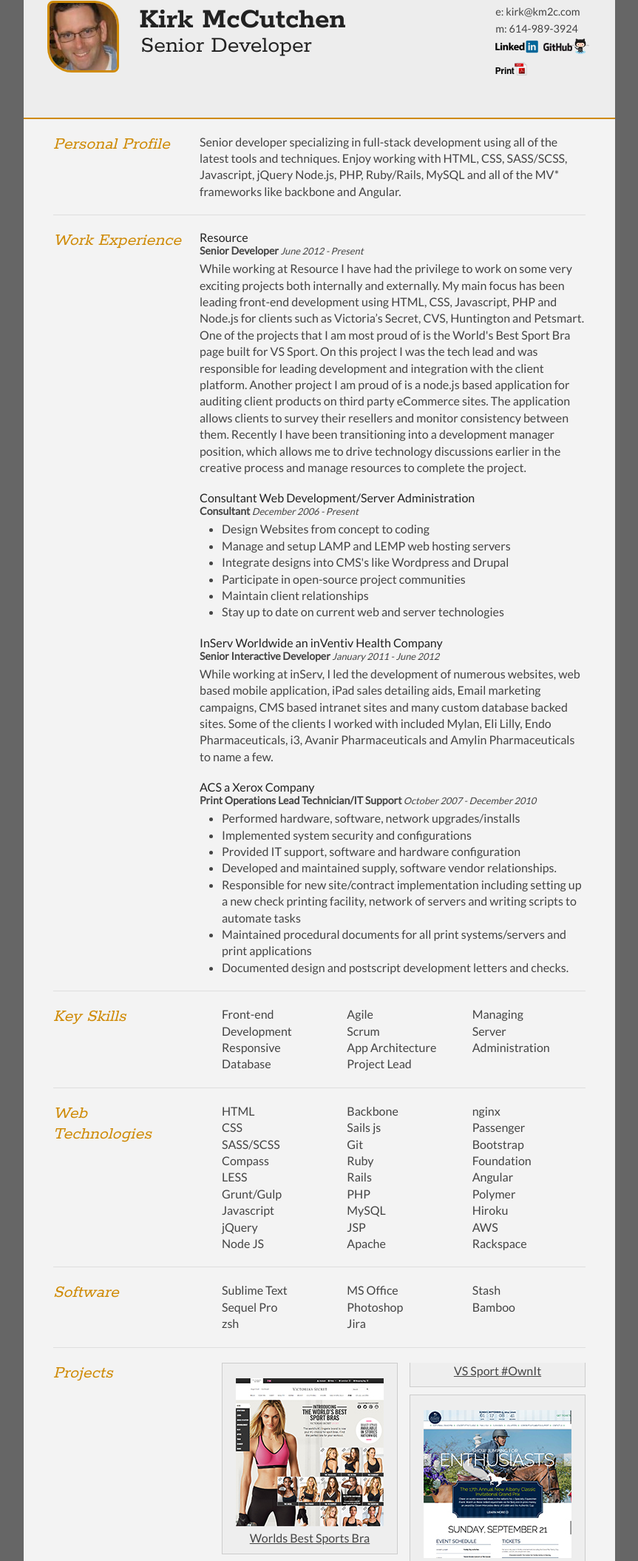
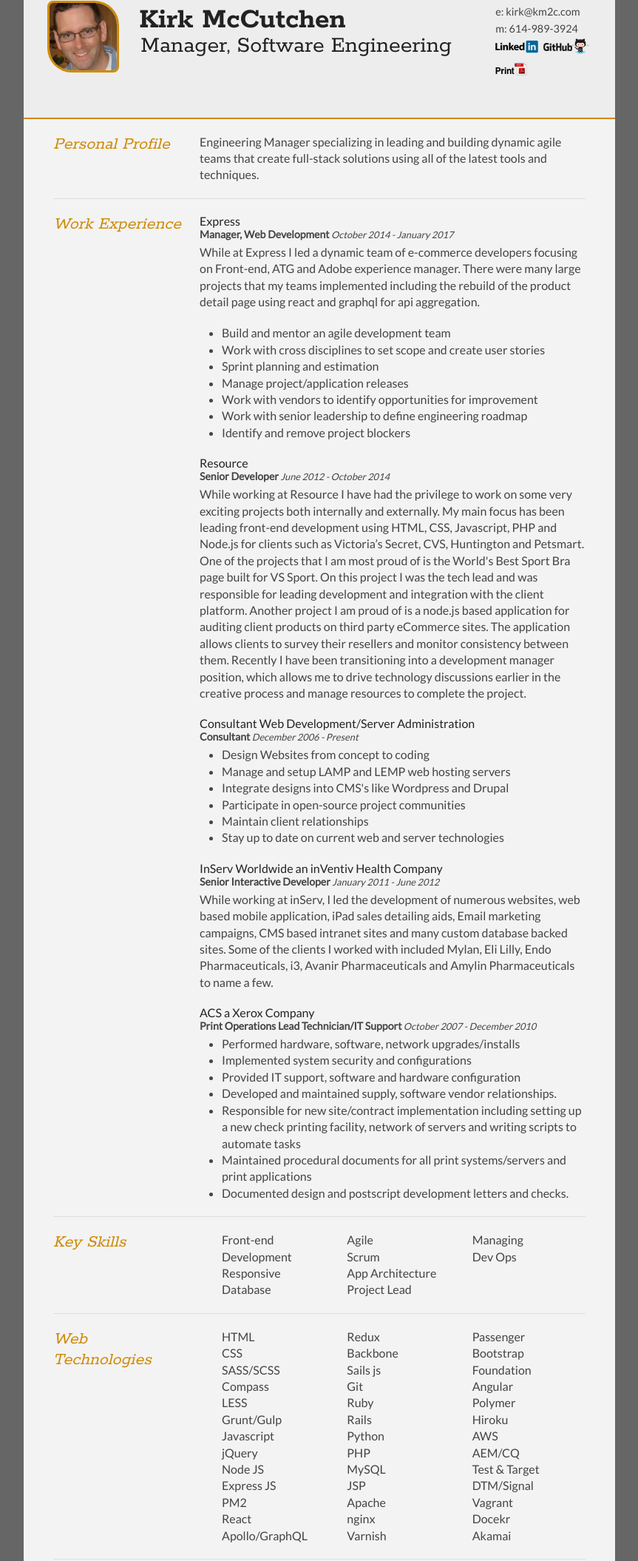
Before and after one commit to km2c/resume, a website: page app/index.html in a window 1280 px wide. Shown: the part 51-2161 px from the top of the page at 74% size, without its empty margins (208-1071 px from the left). Drawn offline with nearby package versions, Linux system fonts and the light colour scheme; files that its build step writes are made by us from their sources.

Commit message:
update text

```diff
--- a/app/index.html
+++ b/app/index.html
@@ -2,9 +2,9 @@
 <html class="no-js">
     <head>
         <meta charset="utf-8">
-        <title>Senior developer | Kirk McCutcheon</title>
+        <title>Manager, Software Engineering | Kirk McCutcheon</title>
         <meta name="description" content="Senior developer specializing in HTML CSS Javascript node.js PHP Ruby on Rails and all of the MV* frameworks like backbone.js and Angular.js">
-        <meta name="keywords" content="senior developer, front end developer, web developer, html developer, javascript developer, php developer, node.js developer">
+        <meta name="keywords" content="Manager Software Engineering, Engineering manager, Manager, software manager, Agile coach, Engineering leader">
         <meta name="viewport" content="width=device-width, initial-scale=1">
         <!-- Place favicon.ico and apple-touch-icon.png in the root directory -->
 
@@ -30,7 +30,7 @@
 
                 <div id="name">
                     <h1 class="quickFade delayTwo">Kirk McCutchen</h1>
-                    <h2 class="quickFade delayThree">Senior Developer</h2>
+                    <h2 class="quickFade delayThree">Manager, Software Engineering</h2>
                 </div>
 
                 <div id="contactDetails" class="quickFade delayFour">
@@ -57,7 +57,7 @@
                         </div>
 
                         <div class="sectionContent">
-                            <p>Senior developer specializing in full-stack development using all of the latest tools and techniques. Enjoy working with HTML, CSS, SASS/SCSS, Javascript, jQuery Node.js, PHP, Ruby/Rails, MySQL and all of the MV* frameworks like backbone and Angular.</p>
+                            <p>Engineering Manager specializing in leading and building dynamic agile teams that create full-stack solutions using all of the latest tools and techniques.</p>
                         </div>
                     </article>
                     <div class="clear"></div>
@@ -70,9 +70,23 @@
                     </div>
 
                     <div class="sectionContent">
+                    <article>
+                            <h2>Express</h2>
+                            <p class="subDetails"><strong>Manager, Web Development</strong>  October 2014 - January 2017</p>
+                            <p>While at Express I led a dynamic team of e-commerce developers focusing on Front-end, ATG and Adobe experience manager. There were many large projects that my teams implemented including the rebuild of the product detail page using react and graphql for api aggregation.</p>
+                            <ul>
+                                <li>Build and mentor an agile development team</li>
+                                <li>Work with cross disciplines to set scope and create user stories</li>
+                                <li>Sprint planning and estimation</li>
+                                <li>Manage project/application releases</li>
+                                <li>Work with vendors to identify opportunities for improvement</li>
+                                <li>Work with senior leadership to define engineering roadmap</li>
+                                <li>Identify and remove project blockers</li>
+                            </ul>
+                        </article>
                         <article>
                             <h2>Resource</h2>
-                            <p class="subDetails"><strong>Senior Developer</strong>  June 2012 - Present</p>
+                            <p class="subDetails"><strong>Senior Developer</strong>  June 2012 - October 2014</p>
                             <p>While working at Resource I have had the privilege to work on some very exciting projects both internally and externally. My main focus has been leading front-end development using HTML, CSS, Javascript, PHP and Node.js for clients such as Victoria’s Secret, CVS, Huntington and Petsmart. One of the projects that I am most proud of is the World's Best Sport Bra page built for VS Sport. On this project I was the tech lead and was responsible for leading development and integration with the client platform. Another project I am proud of is a node.js based application for auditing client products on third party eCommerce sites. The application allows clients to survey their resellers and monitor consistency between them. Recently I have been transitioning into a development manager position, which allows me to drive technology discussions earlier in the creative process and manage resources to complete the project.</p>
                         </article>
 
@@ -128,7 +142,7 @@
                             <li>App Architecture</li>
                             <li>Project Lead</li>
                             <li>Managing</li>
-                            <li>Server Administration</li>
+                            <li>Dev Ops</li>
                         </ul>
                     </div>
                     <div class="clear"></div>
@@ -150,16 +164,23 @@
                             <li>Javascript</li>
                             <li>jQuery</li>
                             <li>Node JS</li>
+                            <li>Express JS</li>
+                            <li>PM2</li>
+                            <li>React</li>
+                            <li>Apollo/GraphQL</li>
+                            <li>Redux</li>
                             <li>Backbone</li>
                             <li>Sails js</li>
                             <li>Git</li>
                             <li>Ruby</li>
                             <li>Rails</li>
+                            <li>Python</li>
                             <li>PHP</li>
                             <li>MySQL</li>
                             <li>JSP</li>
                             <li>Apache</li>
                             <li>nginx</li>
+                            <li>Varnish</li>
                             <li>Passenger</li>
                             <li>Bootstrap</li>
                             <li>Foundation</li>
@@ -167,7 +188,12 @@
                             <li>Polymer</li>
                             <li>Hiroku</li>
                             <li>AWS</li>
-                            <li>Rackspace</li>
+                            <li>AEM/CQ</li>
+                            <li>Test &amp; Target</li>
+                            <li>DTM/Signal</li>
+                            <li>Vagrant</li>
+                            <li>Docekr</li>
+                            <li>Akamai</li>
                         </ul>
                     </div>
                     <div class="clear"></div>
@@ -200,6 +226,7 @@
 
                     <div class="sectionContent">
                         <ul class="projects">
+                            <li><a href="#" data-link="http://www.express.com/clothing/men/fitted-1mx-shirt/pro/00302117/cat1830014?selectedColor=BLUE"><img src="images/express.jpg" alt=""><br>Express Product Detail</a></li>
                             <li><a href="#" data-link="https://www.victoriassecret.com/victorias-secret-sport/worlds-best"><img src="images/wbsb.jpg" alt=""><br>Worlds Best Sports Bra</a></li>
                             <li><a href="#" data-link="https://www.facebook.com/victoriassecretsport/app_355546944533784"><img src="images/tlaa.jpg" alt=""><br>Train Like an Angel</a></li>
                             <li><a href="#" data-link="https://www.facebook.com/victoriassecretsport/app_563407860342778"><img src="images/ownit.jpg" alt=""><br>VS Sport #OwnIt</a></li>
```
Also changed, not shown: app/resume.txt (+42 -11 lines), app/images/express.jpg (added).
